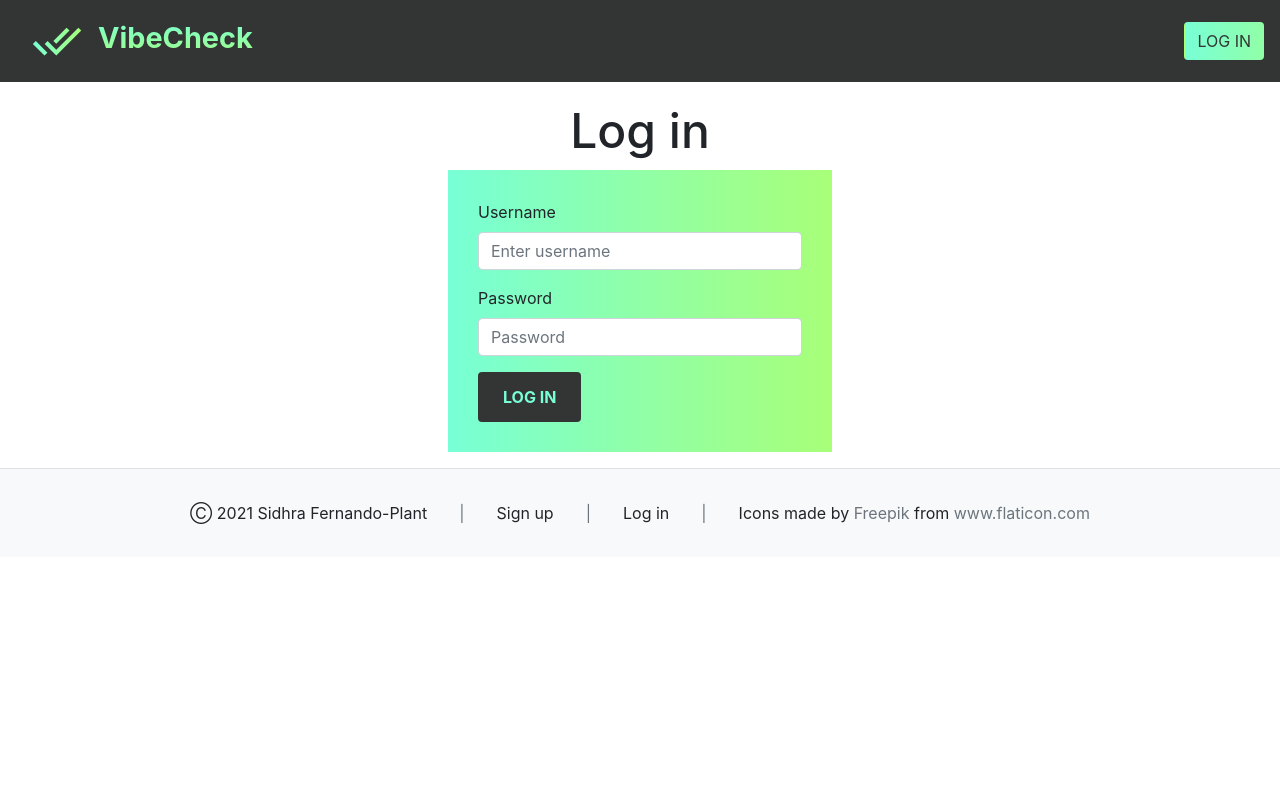
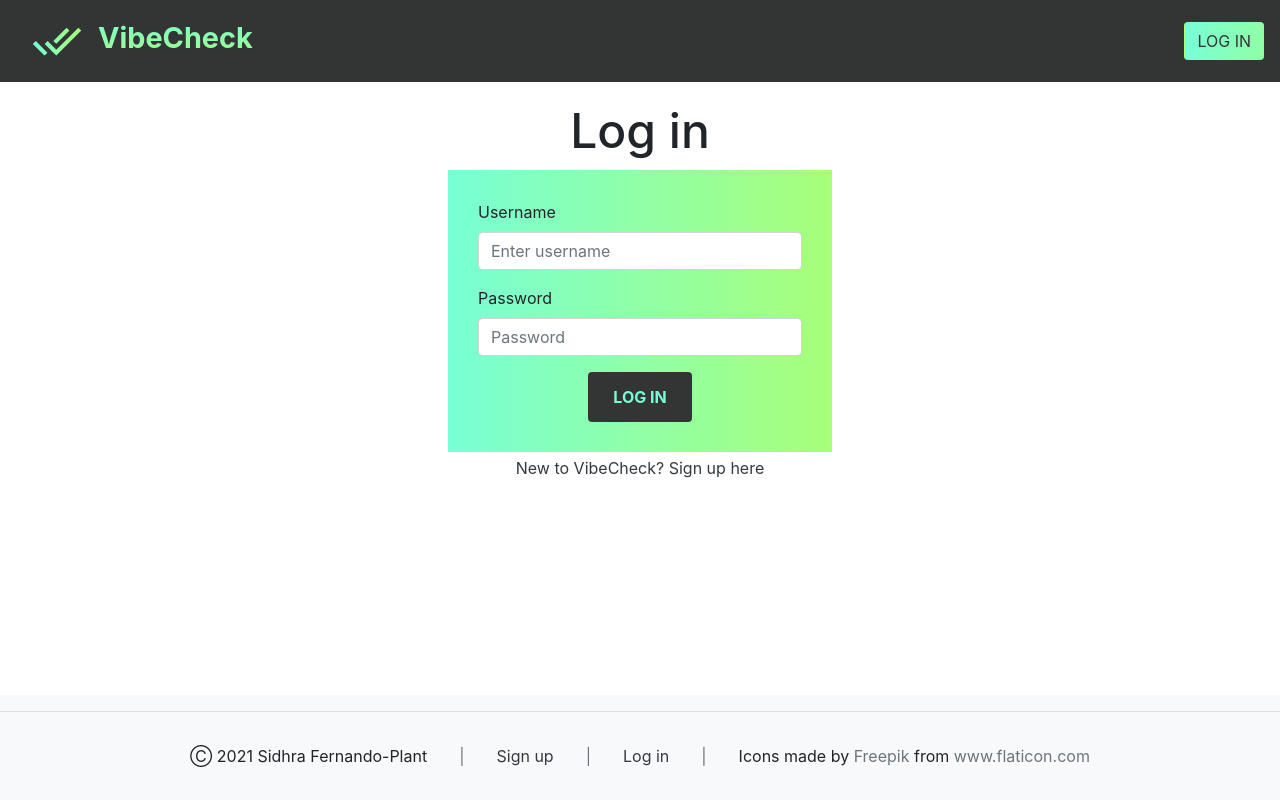
Before and after one commit to SidhraFernando-Plant/COSC2758-A1, a React (Create React App) app: page /login in a window 1280 px wide. Shown: the top 806 px of the page. Built offline with nearby package versions, Linux system fonts and the light colour scheme.

Commit message:
Fixed footer

```diff
--- a/src/App.css
+++ b/src/App.css
@@ -84,9 +84,21 @@
 }
 
 .footer {
-  /* position: fixed;
-  bottom: 0; */
+
   width: 100%;
+  position:fixed;
+  left:0;
+  bottom:0;
+  right:0;
+}
+
+.full-height {
+  min-height: calc(100vh - 105px);
+  /* min-height: 100%; */
+}
+
+.footer-padding {
+  padding-bottom: 105px;
 }
 
 .profile-actions {
@@ -236,8 +248,8 @@ a {
   object-fit: cover;
   width: 100px;
   height: 100px;
+}
 
-}
 
 
 /*background: #a8ff78;  /* fallback for old browsers
--- a/src/components/App.js
+++ b/src/components/App.js
@@ -37,7 +37,7 @@ function App() {
   }
 
   return (
-    <div>
+    <div className="footer-padding">
       <Router>
         <Header username={username} logoutUser={logoutUser}/>
         <main role="main">
--- a/src/components/Footer.js
+++ b/src/components/Footer.js
@@ -6,9 +6,9 @@ function Footer() {
         <div className="d-flex justify-content-center">
           <p className="p-3">Ⓒ 2021 Sidhra Fernando-Plant</p>
           <p className="p-3 text-muted">|</p>
-          <p className="p-3">Sign up</p>
+          <a href="/signup" className="p-3 text-dark">Sign up</a>
           <p className="p-3 text-muted">|</p>
-          <p className="p-3">Log in</p>
+          <a href="/login" className="p-3 text-dark">Log in</a>
           <p className="p-3 text-muted">|</p>
           <p className="p-3">Icons made by <a className="text-secondary" href="https://www.freepik.com" title="Freepik">Freepik</a> from <a className="text-secondary" href="https://www.flaticon.com/" title="Flaticon"> www.flaticon.com</a></p>
 
--- a/src/components/Header.js
+++ b/src/components/Header.js
@@ -6,7 +6,7 @@ import account from '../img/account.svg'
 //Header for all pages, dynamic based on whether user is logged in (navigation options change)
 function Header(props) {
     return (
-      <div className="d-flex justify-content-between align-items-center p-3 bg-grey">
+      <div className="d-flex justify-content-between align-items-center p-3 bg-grey header">
           <a className="ml-3 text-decoration-none" href="/">
             <div className="d-flex">
               <img src={logo} className="logo-img"></img>
--- a/src/components/LogIn.js
+++ b/src/components/LogIn.js
@@ -40,7 +40,7 @@ function LogIn(props) {
     }
 
     return (
-      <div>
+      <div  className="full-height">
         <h2 className="text-center">Log in</h2>
         {errorMessage != null && (
           <div
@@ -72,18 +72,24 @@ function LogIn(props) {
                 placeholder="Password"
                 onChange={(e) => setPassword(e.target.value)}
               ></input>
+
             </div>
+            <div className="d-flex">
             <button
               onClick={() => {
                 logIn();
               }}
               type="reset"
-              class="btn bg-grey white-hover dark-button"
+              className="btn bg-grey white-hover dark-button m-auto"
             >
+
               LOG IN
             </button>
+            </div>
           </form>
+
         </div>
+        <a href="/signup"><p className="text-center text-dark mt-1">New to VibeCheck? Sign up here</p></a>
       </div>
     );
   }
--- a/src/components/MyProfile.js
+++ b/src/components/MyProfile.js
@@ -75,7 +75,7 @@ function MyProfile(props) {
     }
 
     return (
-      <div>
+      <div  className="full-height">
         <div
           class="modal fade"
           id="exampleModal"
--- a/src/components/PostInspect.js
+++ b/src/components/PostInspect.js
@@ -40,7 +40,7 @@ export default function PostInspect(props) {
     }
 
     return (
-      <div>
+      <div  className="full-height">
         <p className="align-body">
           <a href="/posts" className="text-dark">
             ← Back to forum
--- a/src/components/Posts.js
+++ b/src/components/Posts.js
@@ -53,7 +53,7 @@ function Posts(props) {
     }
 
     return (
-      <div>
+      <div  className="full-height">
         <CollapsibleForm heading="Forum" formTitle="+ New post" txtAreaLabel="Share your thoughts..." handleSubmit={makePost}/>
         <div className="form-check card-new-post mb-3">
           <input className="form-check-input" type="checkbox" value="" id="defaultCheck1" onClick={togglePosts}></input>
--- a/src/components/SignUp.js
+++ b/src/components/SignUp.js
@@ -100,7 +100,7 @@ function SignUp(props) {
     }
 
     return (
-      <div>
+      <div  className="full-height">
         <h2 className="text-center fw-bolder fs-1">Sign up</h2>
         {errorMessage != null && (
           <div className="alert alert-danger form-width m-auto" role="alert">
@@ -149,14 +149,17 @@ function SignUp(props) {
                 onChange={(e) => setConfirmPassword(e.target.value)}
               ></input>
             </div>
+            <div className="d-flex">
               <button
                 className="btn m-auto white-hover bg-grey dark-button"
                 onClick={signUp}
               >
                 SIGN UP
               </button>
+            </div>
           </form>
         </div>
+        <a href="/login"><p className="text-center text-dark mt-1">Already have an account? Log in here.</p></a>
       </div>
     );
   }
```
Lines whose indentation alone changed are shown as unchanged.
